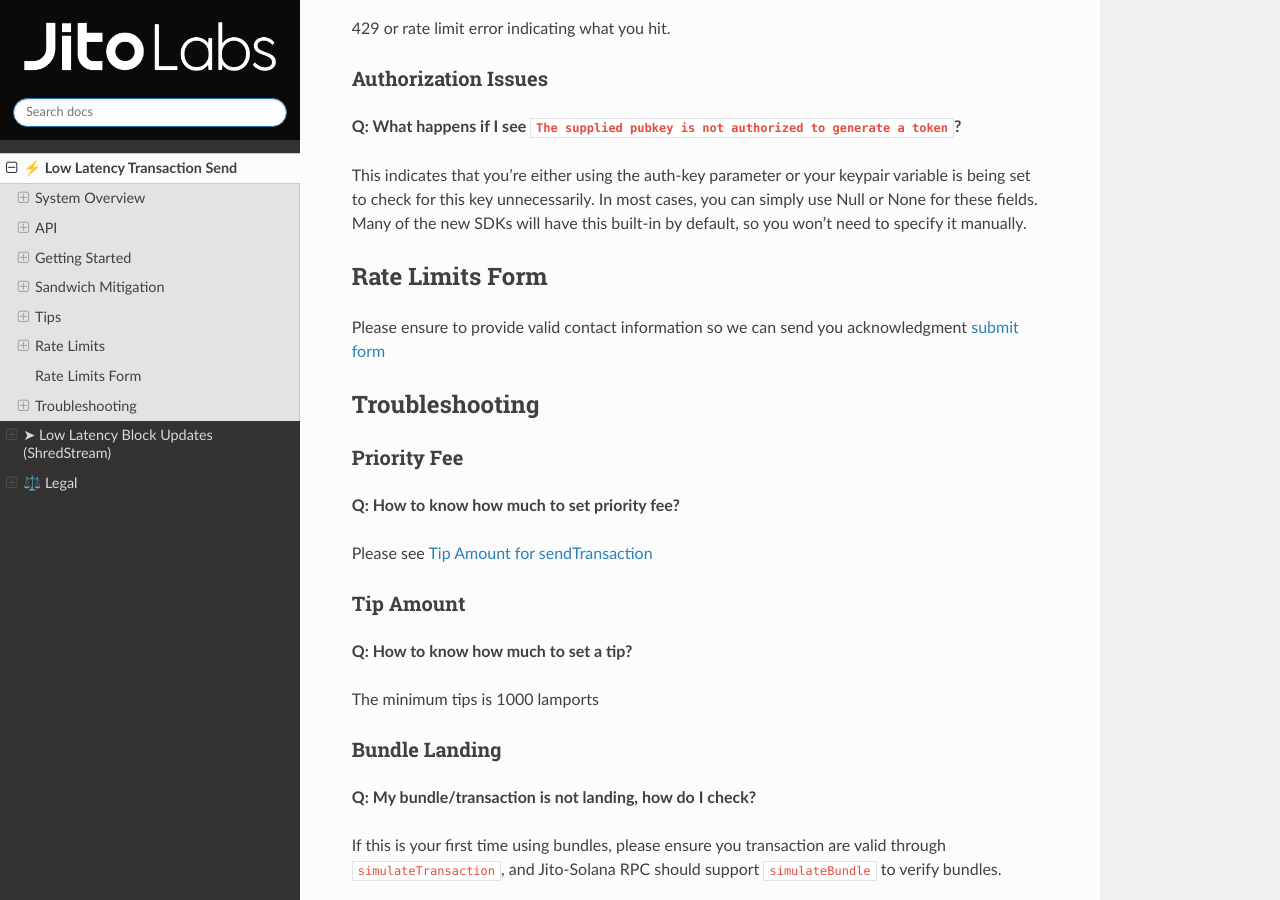
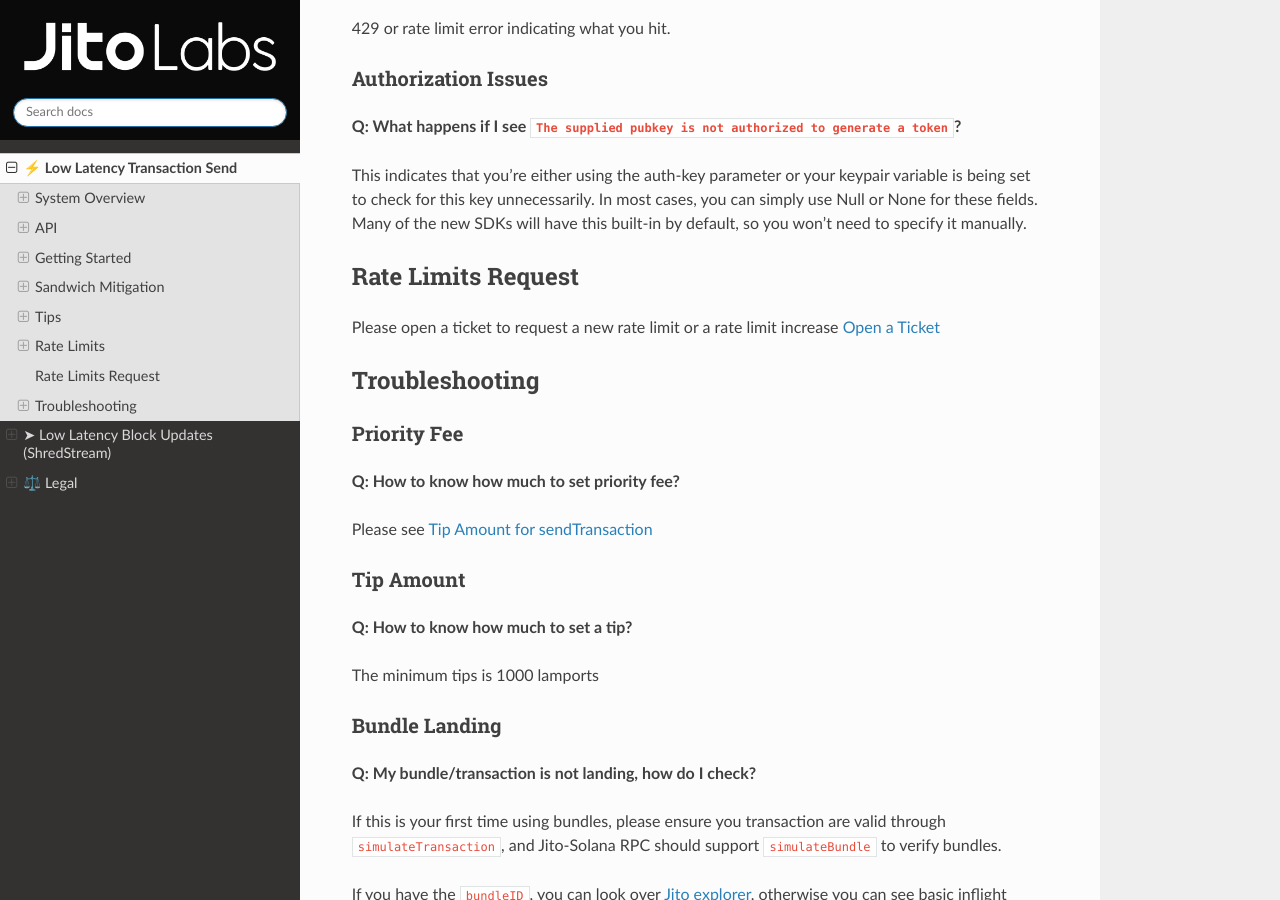
Before and after one commit to jito-labs/jito-docs, a Sphinx documentation site: the page built from docs/source/lowlatencytxnsend.md, in a window 1280 px wide and 900 px high, scrolled down 17526 px. Built offline with Sphinx 7.4.7 and the Read the Docs theme 3.1.0, drawn with Linux system fonts in a browser that asks for light colours.

Commit message:
Update rate limit request to use Discord ticket instead of form
- Rename section from "Rate Limits Form" to "Rate Limits Request"
- Replace Google Form link with Discord ticket channel link

Co-Authored-By: Claude Sonnet 4.6 <noreply@anthropic.com>

```diff
--- a/docs/source/lowlatencytxnsend.md
+++ b/docs/source/lowlatencytxnsend.md
@@ -651,10 +651,9 @@ You no longer need an approved auth key for default sends.
 
 This indicates that you're either using the auth-key parameter or your keypair variable is being set to check for this key unnecessarily. In most cases, you can simply use Null or None for these fields. Many of the new SDKs will have this built-in by default, so you won't need to specify it manually.
 
-## Rate Limits Form
+## Rate Limits Request
 
-Please ensure to provide valid contact information so we can send you acknowledgment [submit form](https://forms.gle/8jZmKX1KZA71jXp38)
-
+Please open a ticket to request a new rate limit or a rate limit increase [Open a Ticket](https://discord.com/channels/938287290806042626/1336799632898134037)
 
 ## Troubleshooting
 
```
